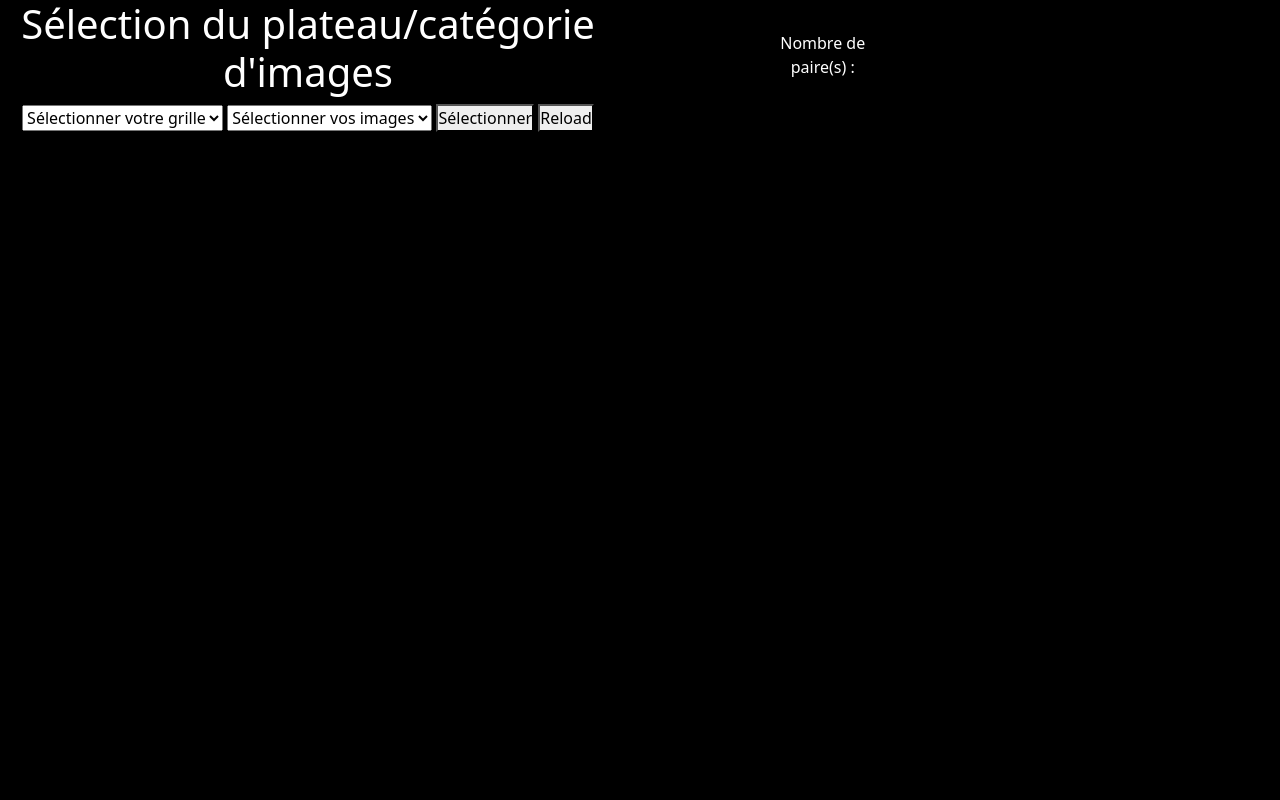
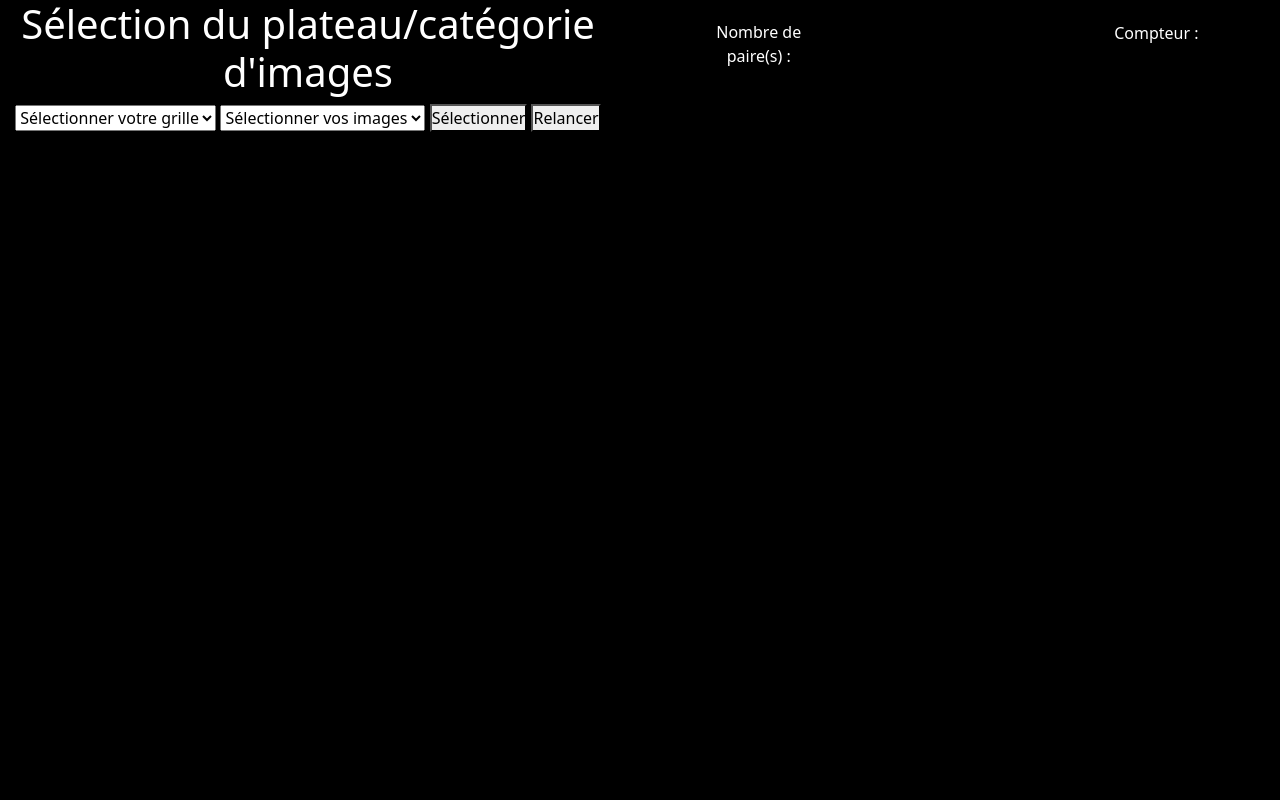
Before and after one commit to CmarieS/Memory-game-JS, a PHP site: page / in a window 1280 px wide. Run offline with PHP 8.4, Linux system fonts and the light colour scheme.

Commit message:
update : add  countdown

```diff
--- a/css/style.css
+++ b/css/style.css
@@ -69,21 +69,28 @@
 {
   color: white;
 }
-.bloc_title .select , .bloc_title .display
+.bloc_title .select , .bloc_title .bloc_pair , .bloc_title .bloc_countDown
 {
     text-align: center;
 }
-.bloc_title .display p
+.bloc_title .bloc_pair p , .bloc_title .bloc_countDown p
 {
     display: inline-block;
     vertical-align: top;
+}
+.bloc_title .bloc_pair p
+{
     padding-top:5%;
 }
-.bloc_title .display .title_pair
+.bloc_title .bloc_countDown p
 {
-    width:20%;
+    padding-top:11%;
 }
-.bloc_title .display #pair
+.bloc_title .bloc_pair .title_pair , .bloc_title .bloc_countDown .title_countDown
+{
+    width:30%;
+}
+.bloc_title .bloc_pair #pair , .bloc_title .bloc_countDown #countDown
 {
     width: 40%;
 }
@@ -186,7 +193,6 @@ html, body {
 }
 
 /* Game Over */
-body {background: transparent;}
 
 @-webkit-keyframes animacao1 { 0% {background: #D62623;}
 50% {background: #EE3430;}
@@ -232,12 +238,10 @@ body {background: transparent;}
   text-shadow: 5px 5px #000000;
   color: #ffffff;
 }
-
 .second_message
 {
   height: auto;
 }
-
 .second_message p
 {
   text-align: center;
@@ -251,7 +255,6 @@ body {background: transparent;}
 {
   text-align: center;
 }
-
 .reload_bloc button
 {
   text-align: center;
@@ -301,3 +304,15 @@ body {background: transparent;}
 		animation-iteration-count: infinite;
     animation-direction: alternate;
 }
+
+/* CountDown */
+
+#countdown {
+    display:inline;
+    padding: 5px;
+    color: #ffffff;
+    font-family: Verdana, sans-serif, Arial;
+    font-size: 40px;
+    font-weight: bold;
+    text-decoration: none;
+}
--- a/index.php
+++ b/index.php
@@ -22,11 +22,15 @@
                 <option value="noel">Noêl</option>
             </select>
             <button class="button_select" onclick="buttonSelect()">Sélectionner</button>
-            <button class="button_select" onclick="buttonReload()">Reload</button>
+            <button class="button_select" onclick="buttonReload()">Relancer</button>
         </div>
-        <div class="display col-lg-6">
+        <div class="bloc_pair col-lg-4">
             <p class="title_pair">Nombre de paire(s) : </p>
             <p id="pair"></p>
+        </div>
+        <div class="bloc_countDown col-lg-2">
+            <p class="title-countDown">Compteur :</p>
+            <div id="countdown"></div>
         </div>
     </div>
     <table id="3" class="memory_game tree gameBord">
@@ -65,15 +69,12 @@
             <p> GAME </p>
             <p> OVER </p>
         </div>
-
         <div class="second_message">
             <p> Trop long! </p>
         </div>
-
         <div class="reload_bloc">
-            <button onclick="buttonReload()">Reload</button>
+            <button onclick="buttonReload()">Relancer</button>
         </div>
-
     </div>
 </body>
 
```
Also changed, not shown: js/game.js (+29 -0 lines).
